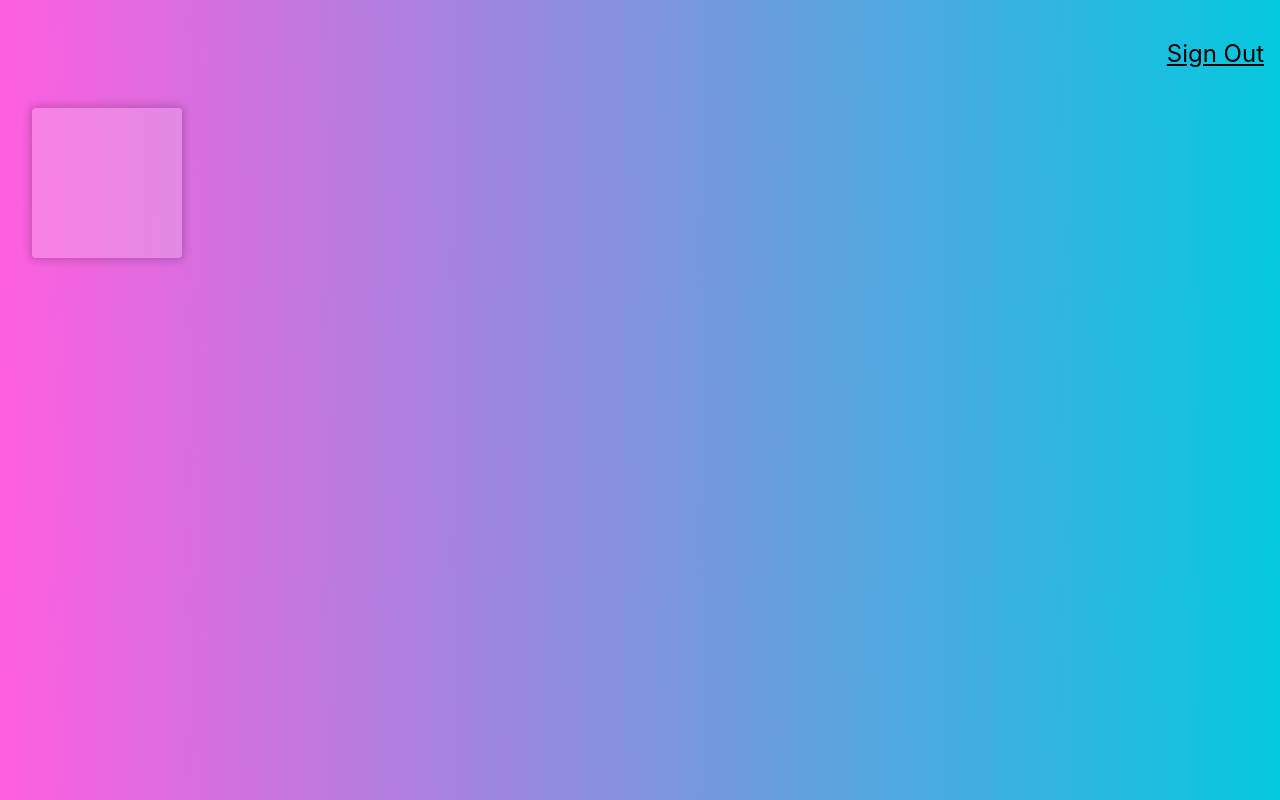
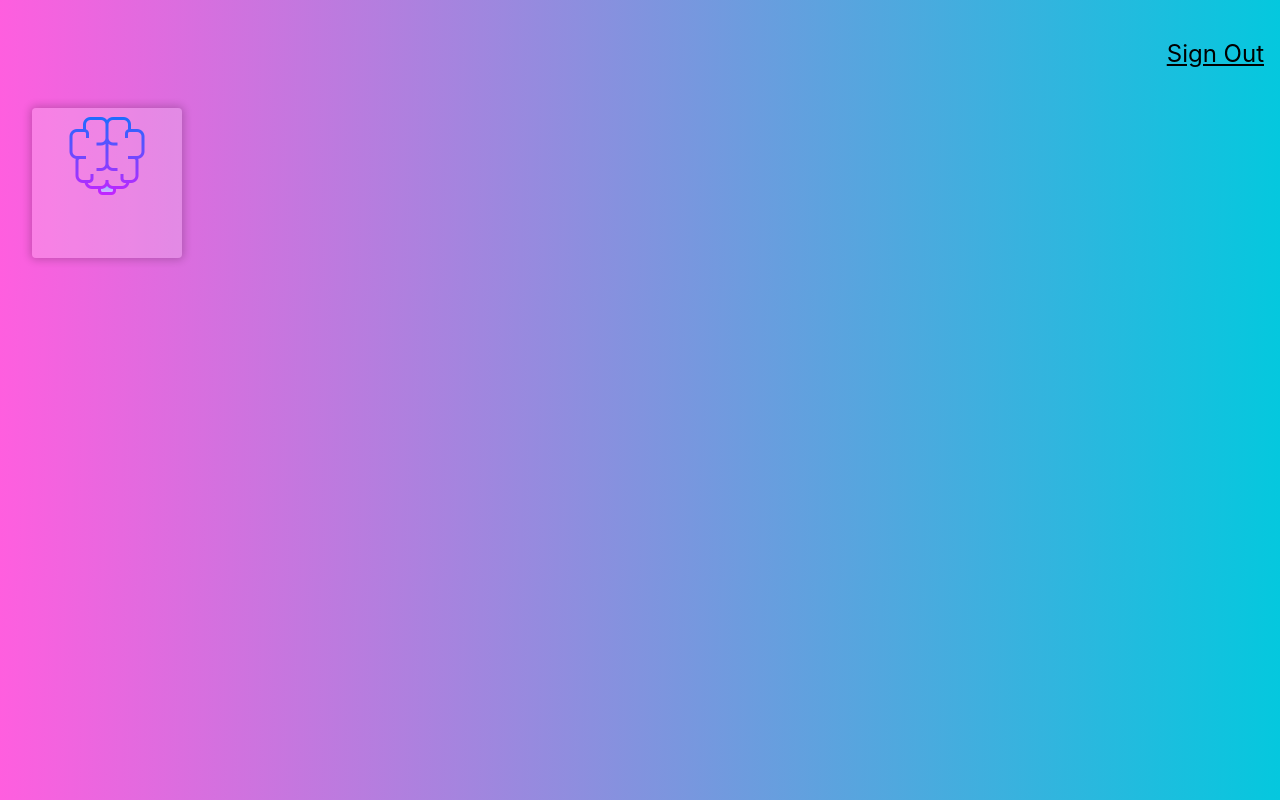
Before and after one commit to DeboraBucci/smart_brain, a React (Create React App) app: page / in a window 1280 px wide. Built offline with nearby package versions, Linux system fonts and the light colour scheme.

Commit message:
add logo

```diff
--- a/src/components/logo/Logo.js
+++ b/src/components/logo/Logo.js
@@ -1,5 +1,7 @@
 import React from "react";
 import Tilt from "react-parallax-tilt";
+import brain from "./brain.png";
+
 import "./Logo.css";
 
 const Logo = () => {
@@ -12,7 +14,10 @@ const Logo = () => {
           width: "150px",
         }}
       >
-        <div></div>
+        <div>
+          <img alt="logo" src={brain} />
+          {/*https://icons8.com/icon/48282/brain*/}
+        </div>
       </Tilt>
     </div>
   );
```
